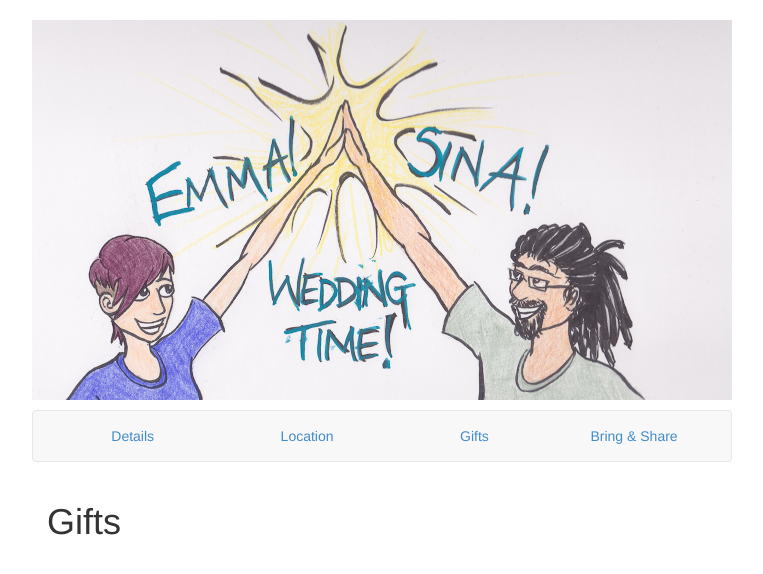
After one commit to sinjax/emmasinaweddingtime, a Flask app: page /gifts in a window 1280 px wide. The commit adds this page. Shown: the top 574 px of the page, without its empty margins (258-1021 px from the left). Run offline with Flask 2, Linux system fonts and the light colour scheme; some libraries are stand-ins or nearby versions.

Commit message:
structure and images added

```diff
--- a/wedding/__init__.py
+++ b/wedding/__init__.py
@@ -26,8 +26,18 @@ def render(template_name, context={}):
     return render_template(template_name, **context)
 
 @app.route("/", methods=["GET"])
-def index():
-    return render("index.html")
+def index(): return render("index.html")
+
+@app.route("/location", methods=["GET"])
+def location(): return render("location.html")
+
+@app.route("/gifts", methods=["GET"])
+def gifts(): return render("gifts.html")
+
+@app.route("/potluck", methods=["GET"])
+def potluck(): return render("potluck.html")
+
+
 
 @app.route("/templated/<path:filename>", methods=["GET"])
 def templated(filename):
--- a/wedding/static/assets/css/custom.css
+++ b/wedding/static/assets/css/custom.css
@@ -8,34 +8,42 @@
 #titleimg{
   margin: 0 auto;
   position:relative;
+  margin-bottom:10px;
+}
+.nav > li > a {
+    padding: 15px;
 }
 /* Customize container */
 @media (min-width: 700px) {
     #titleimg {
       width:700px;
       height:380px;
-      background-image: url("../imgs/emmasinabanner700px.png")
+      background-image: url("../imgs/weddingtime700px.png");
+      background-repeat: no-repeat;
     }
 }
 @media (max-width: 699px) and (min-width: 500px) {
     #titleimg {
       width:500px;
       height:280px;
-      background-image: url("../imgs/emmasinabanner500px.png")
+      background-image: url("../imgs/weddingtime500px.png");
+      background-repeat: no-repeat;
     }
 }
 @media (max-width: 499px){
     #titleimg {
       width:300px;
       height:160px;
-      background-image: url("../imgs/emmasinabanner300px.png")
+      background-image: url("../imgs/weddingtime300px.png");
+      background-repeat: no-repeat;
     }
 }
 @media (max-width: 399px){
     #titleimg {
       width:200px;
       height:110px;
-      background-image: url("../imgs/emmasinabanner200px.png")
+      background-image: url("../imgs/weddingtime200px.png");
+      background-repeat: no-repeat;
     }
 }
 
--- a/wedding/templates/base.html
+++ b/wedding/templates/base.html
@@ -26,7 +26,7 @@
             </div>
         <!-- NAVBAR
     ================================================== -->
-        <div class="navbar" role="navigation">
+        <div class="navbar navbar-default" role="navigation">
 
                 <div class="navbar-header">
                     <button type="button" class="navbar-toggle" data-toggle="collapse" data-target=".navbar-collapse">
@@ -37,14 +37,14 @@
                 </div>
 
                 <div class="navbar-collapse collapse">
-                    <ul class="nav nav-pills nav-justified nav-centered">
-                        <li class=""><a href="">Details</a>
+                    <ul class="nav nav-pills nav-justified ">
+                        <li class=""><a href="{{ url_for('index') }}">Details</a>
                         </li>
-                        <li class=""><a href="">Location</a>
+                        <li class=""><a href="{{ url_for('location') }}">Location</a>
                         </li>
-                        <li class=""><a href="">Gifts</a>
+                        <li class=""><a href="{{ url_for('gifts') }}">Gifts</a>
                         </li>
-                        <li class=""><a href="">Bring &amp; Share</a>
+                        <li class=""><a href="{{ url_for('potluck') }}">Bring &amp; Share</a>
                         </li>
                     </ul>
                 </div>
--- /dev/null
+++ b/wedding/templates/gifts.html
@@ -0,0 +1,8 @@
+{% extends "base.html" %}
+{% block title %}Gifts{% endblock %}
+{% block content %}
+
+<h1>Gifts</h1>
+
+
+{% endblock %}
```
Also changed, not shown: wedding/templates/location.html (added, +7 -0 lines), wedding/templates/potluck.html (added, +7 -0 lines), wedding/static/assets/imgs/weddingtime200px.png (added), wedding/static/assets/imgs/weddingtime300px.png (added), wedding/static/assets/imgs/weddingtime500px.png (added), wedding/static/assets/imgs/weddingtime700px.png (added).
